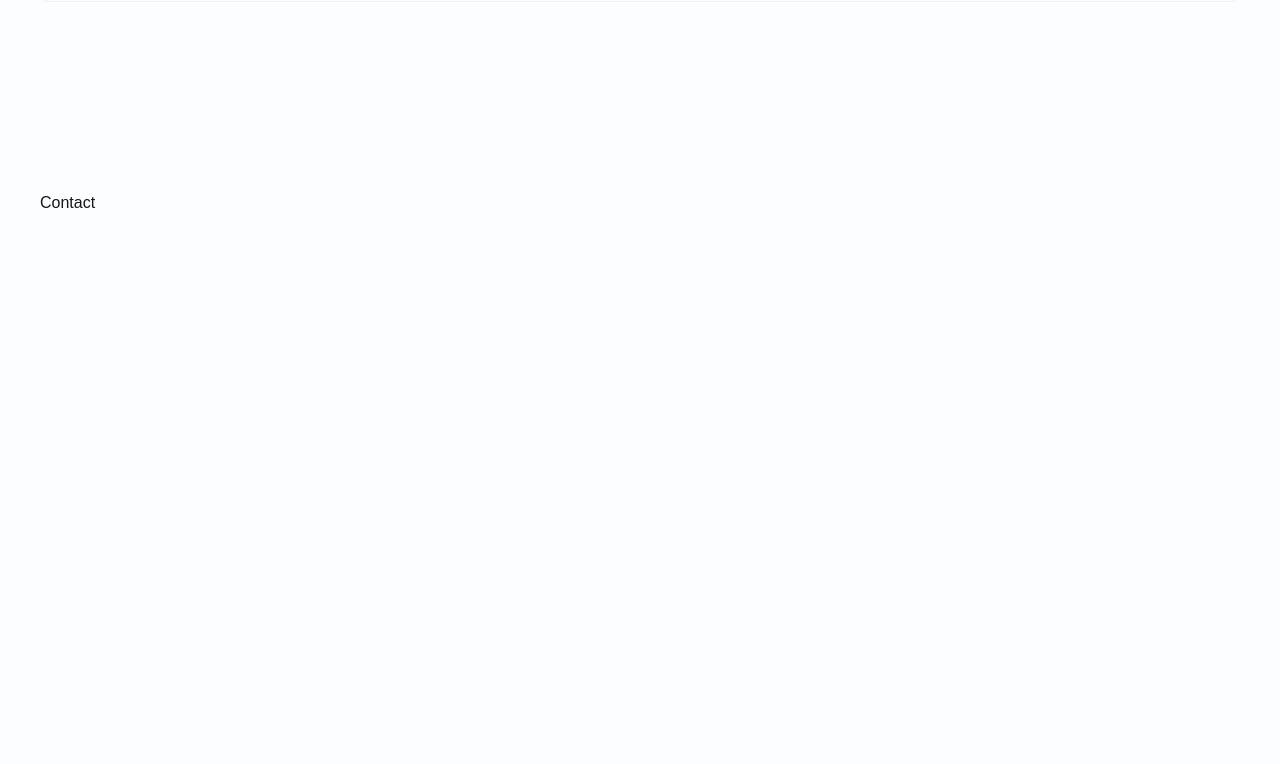
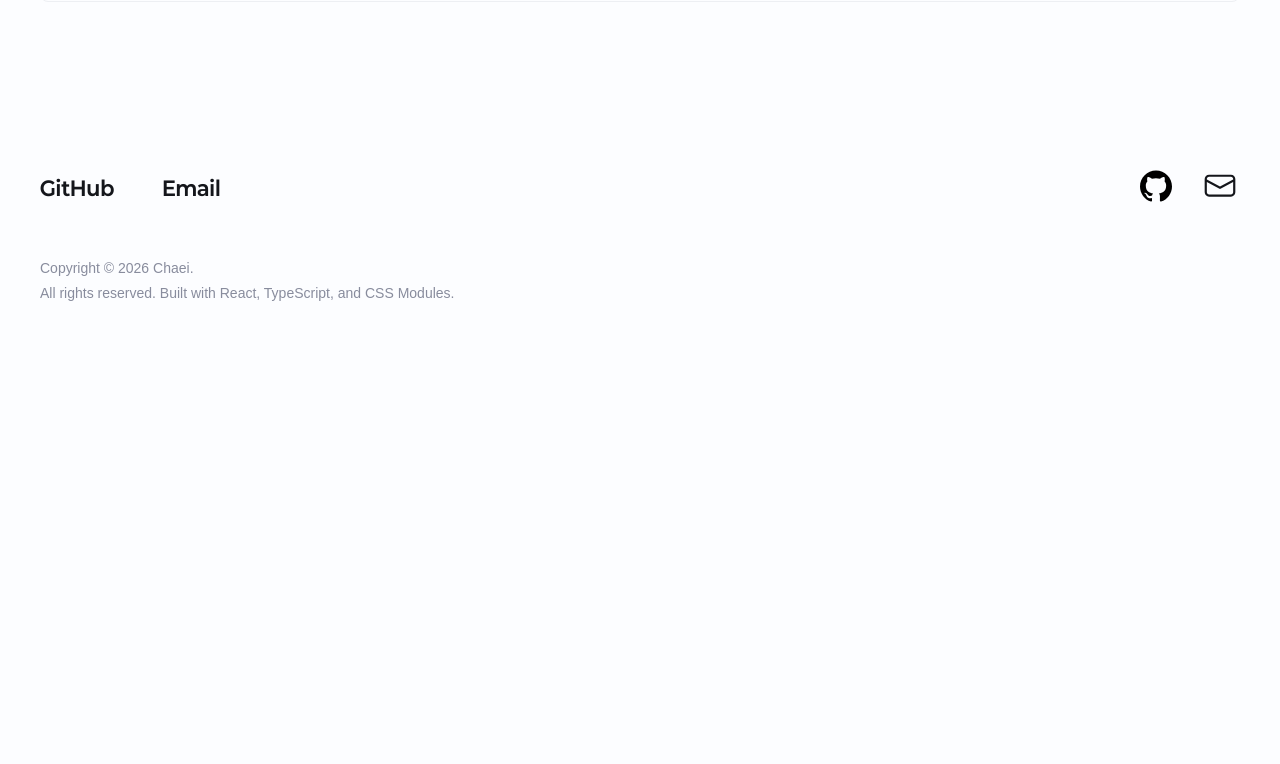
Before and after one commit to chaei388/portfolio, a React (Vite) app: page /#about in a window 1280 px wide. Shown: the part 6596-7360 px from the top of the page. After the commit the page ends 6932 px from the top, so only its background shows below. Built offline with nearby package versions, Linux system fonts and the light colour scheme; a web font is replaced by a local one.

Commit message:
feat: Contact 링크 영역 구현
변경 내용

- GitHub, Email 텍스트/아이콘 링크 추가
- Footer와의 간격 조절: index.css의 section에서 기본 설정된 여백을 버리고, Contact 섹션 위아래 여백 덮어쓰기

```diff
--- a/src/pages/Home/sections/Contact/Contact.module.css
+++ b/src/pages/Home/sections/Contact/Contact.module.css
@@ -0,0 +1,53 @@
+.contact {
+  min-height: auto; /* 가진 내용만큼만 높이 가지기 (index 전역 최소 높이 덮어씀) */
+
+  /* index에서 설정한 위아래 각각 6rem(96px) 전역 여백 스타일 덮어쓰기 */
+  padding: 4rem 0 1.5rem; /* 64px 0 24px */
+
+  display: flex;
+  align-items: flex-end;  /* 아래쪽 정렬 → 하단 Footer와 인접하게 만들기 */
+}
+
+.inner {
+  display: flex;
+  align-items: flex-end; /* 텍스트/아이콘 묶음 아래선 맞춤 */
+  justify-content: space-between; /* 왼쪽 텍스트, 오른쪽 아이콘 양끝 배치 */
+  gap: 2rem; /* 32px */
+}
+
+
+.textLinks, .iconLinks {
+  display: flex;
+}
+
+
+.textLinks {
+  gap: 3rem; /* 48px */
+}
+
+.iconLinks {
+  gap: 1.5rem; /* 24px */
+}
+
+
+.textLink {
+  font: var(--font-h3);
+  color: var(--gray-900);
+}
+
+.iconLink {
+  display: inline-flex;
+  align-items: flex-end; /* 아이콘 이미지가 버튼 안에서 아래쪽 기준으로 보이도록 정렬 */
+  justify-content: center;
+
+  width: 2.5rem; /* 40px */
+  height: 2.5rem; /* 40px */
+}
+
+
+.icon {
+  width: 2rem; /* 32px */
+  height: 2rem; /* 32px */
+
+  display: block;
+}
--- a/src/pages/Home/sections/Contact/Contact.tsx
+++ b/src/pages/Home/sections/Contact/Contact.tsx
@@ -1,9 +1,66 @@
+import githubIcon from '../../../../assets/icons/github.svg'
+import emailIcon from '../../../../assets/icons/email.svg'
+import { aboutData } from '../../../../data/about'
+import styles from './Contact.module.css'
+
+const contactLinks = [
+  {
+    id: 'github',
+    label: 'GitHub',
+    href: aboutData.links.github,
+    icon: githubIcon,
+  },
+  {
+    id: 'email',
+    label: 'Email',
+    href: aboutData.links.email,
+    icon: emailIcon,
+  },
+]
+
 function Contact() {
   return (
     <>
-      <section id="contact">
-        <div className="container">
-          <p>Contact</p>
+      <section id="contact" className={styles.contact}>
+        <div className={`container ${styles.inner}`}>
+          {/* 텍스트 링크 */}
+          <div className={styles.textLinks}>
+            {contactLinks.map((link) => {
+              const isExternalLink = !link.href.startsWith('mailto:')
+
+              return (
+                <a
+                  key={link.id}
+                  href={link.href}
+                  className={styles.textLink}
+                  target={isExternalLink ? '_blank' : undefined}
+                  rel={isExternalLink ? 'noreferrer' : undefined}
+                >
+                  {link.label}
+                </a>
+              )
+            })}
+          </div>
+
+          {/* 아이콘 링크 */}
+          <div className={styles.iconLinks}>
+            {contactLinks.map((link) => {
+              const isExternalLink = !link.href.startsWith('mailto:')
+
+              return (
+                <a
+                  key={link.id}
+                  href={link.href}
+                  className={styles.iconLink}
+                  target={isExternalLink ? '_blank' : undefined}
+                  rel={isExternalLink ? 'noreferrer' : undefined}
+                  aria-label={link.label}
+                >
+                  <img src={link.icon} alt="" className={styles.icon} />
+                </a>
+              )
+            })}
+          </div>
         </div>
       </section>
     </>
```
